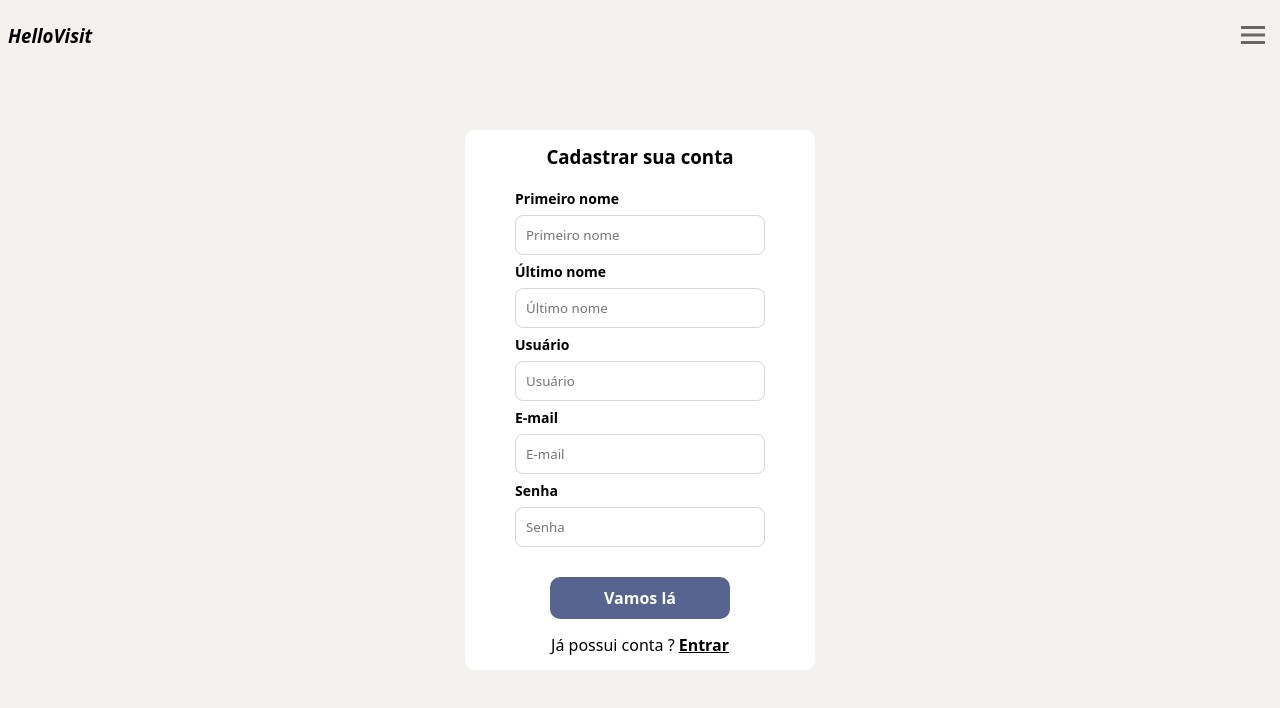
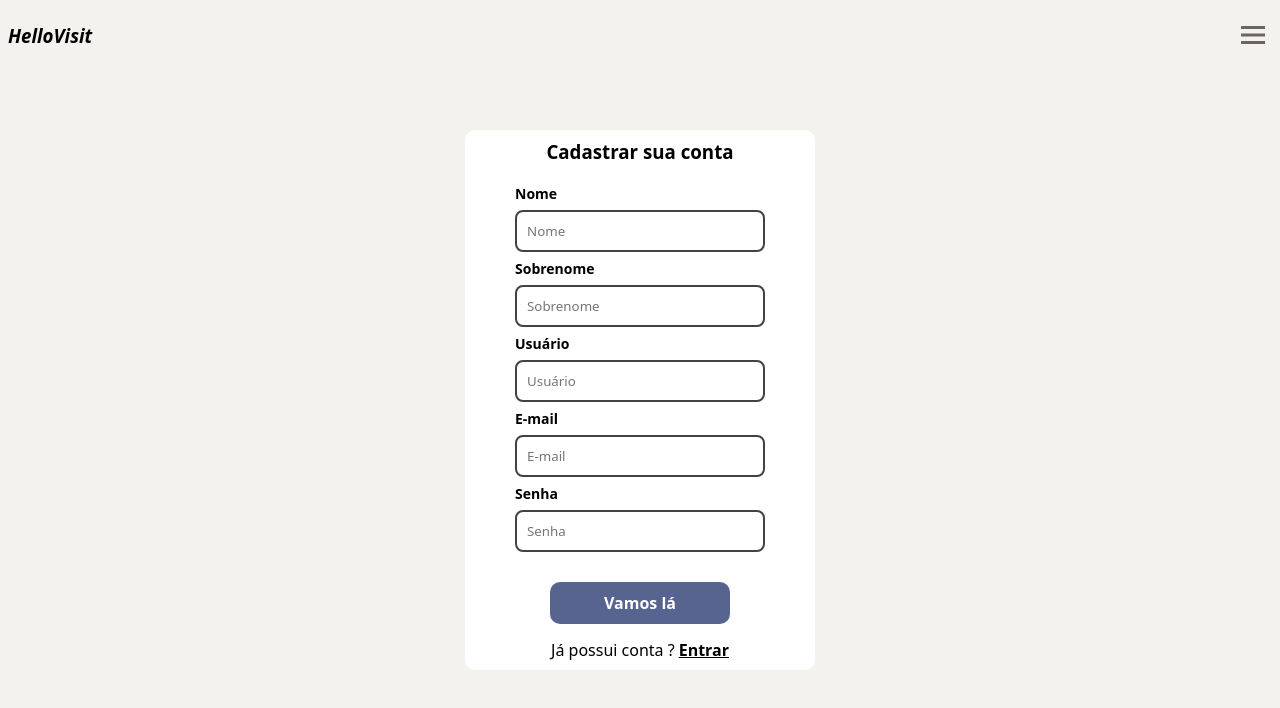
Before and after one commit to Ryanluc7reis/visit-card, a Next.js app: page /signup in a window 1280 px wide. Shown: the top 708 px of the page. Built offline with nearby package versions, Linux system fonts and the light colour scheme; no server answers.

Commit message:
Ajustando tratamento de erro em signup page

```diff
--- a/src/app/signup/page.jsx
+++ b/src/app/signup/page.jsx
@@ -11,6 +11,7 @@ import Navigations from "@/components/navigations/Navigations";
 import { Input } from "@/components/form/Input";
 import { Button } from "@/components/form/Button";
 import LoadingScreen from "@/components/loadingscreen/Loadingscreen";
+import PopUpMessage from "@/components/popupmessage/PopUpMessage";
 
 const Container = styled.div`
   width: 100%;
@@ -42,9 +43,16 @@ const Form = styled.form`
 const InputAlt = styled(Input)`
   width: 250px;
   border-radius: 8px;
-  border: 1px solid
-    ${(props) =>
-      props.isDark ? props.theme.borderDark : props.theme.borderLight};
+  border: 2px solid
+    ${(props) => {
+      const isEmptyObject = (obj) => Object.keys(obj).length === 0;
+
+      if (props.error && !isEmptyObject(props.error)) {
+        return props.theme.error;
+      }
+
+      return props.isDark ? props.theme.borderDark : props.theme.borderDark;
+    }};
 `;
 const Title = styled.h3`
   font-weight: bold;
@@ -65,7 +73,7 @@ const ErrorMessage = styled.span`
 `;
 export default function SignupPage() {
   const { theme } = useTheme();
-  const { setShowPopUp, setMessageType } = usePopUp();
+  const { setShowPopUp, setMessageType, showPopUp, messageType } = usePopUp();
   const router = useRouter();
 
   const API_URL = process.env.NEXT_PUBLIC_URL_API;
@@ -84,13 +92,7 @@ export default function SignupPage() {
 
   const handleChange = (event) => {
     const { name, value } = event.target;
-    if (name === "email") {
-      const isValidEmail = /\S+@\S+\.\S+/.test(value);
-      setError((prevErrors) => ({
-        ...prevErrors,
-        [name]: isValidEmail ? null : "Por favor digite um email válido.",
-      }));
-    }
+
     if (name) {
       const isValidValue = [!value];
       setError((prevErrors) => ({
@@ -116,7 +118,13 @@ export default function SignupPage() {
         router.push("/login");
       }
     } catch (err) {
-      if (err.response && err.response.data.duplicatedKey === "email") {
+      if (err.response.data.errors[0].type === "string.empty") {
+        const field = err.response.data.errors[0].field;
+        setError({
+          ...error,
+          [field]: "Este campo é obrigatório",
+        });
+      } else if (err.response && err.response.data.duplicatedKey === "email") {
         setError({
           ...error,
           email: "Já existe uma conta com esse email.",
@@ -126,23 +134,20 @@ export default function SignupPage() {
           ...error,
           user: "Já existe uma conta com esse usuário.",
         });
-      } else {
-        const newErrors = {};
-        const requiredFields = ["fullName", "user", "email", "password"];
-        requiredFields.forEach((field) => {
-          if (!formData[field]) {
-            newErrors[field] = "Esse campo é obrigatório.";
-          }
+      } else if (err.response.data.errors) {
+        const field = err.response.data.errors[0].field;
+        setError({
+          ...error,
+          [field]: err.response.data.errors[0].message,
         });
-        setError(newErrors);
-        console.error("Erro ao cadastrar usuário:", err.message);
-        setShowPopUp(true);
-        setMessageType("error");
       }
+      setShowPopUp(true);
+      setMessageType("error");
     } finally {
       setLoading(false);
     }
   };
+
   useEffect(() => {
     setLoadingScreen(false);
   }, []);
@@ -152,13 +157,19 @@ export default function SignupPage() {
 
   return (
     <>
+      {showPopUp && messageType && (
+        <PopUpMessage error={messageType === "error" ? true : false}>
+          {messageType === "createdUser" && "Conta criada com sucesso"}
+          {messageType === "error" && "Algo deu errado"}
+        </PopUpMessage>
+      )}
       <Navigations />
       <Container isDark={DarkCondition}>
         <Form onSubmit={handleForm} isDark={DarkCondition}>
           <Title isDark={DarkCondition}>Cadastrar sua conta</Title>
           <InputAlt
-            label="Primeiro nome"
-            placeholder="Primeiro nome"
+            label="Nome"
+            placeholder="Nome"
             name="firstName"
             onChange={handleChange}
             value={formData.firstName}
@@ -166,8 +177,8 @@ export default function SignupPage() {
           />
           {error.firstName && <ErrorMessage>{error.firstName}</ErrorMessage>}
           <InputAlt
-            label="Último nome"
-            placeholder="Último nome"
+            label="Sobrenome"
+            placeholder="Sobrenome"
             name="lastName"
             onChange={handleChange}
             value={formData.lastName}
```
